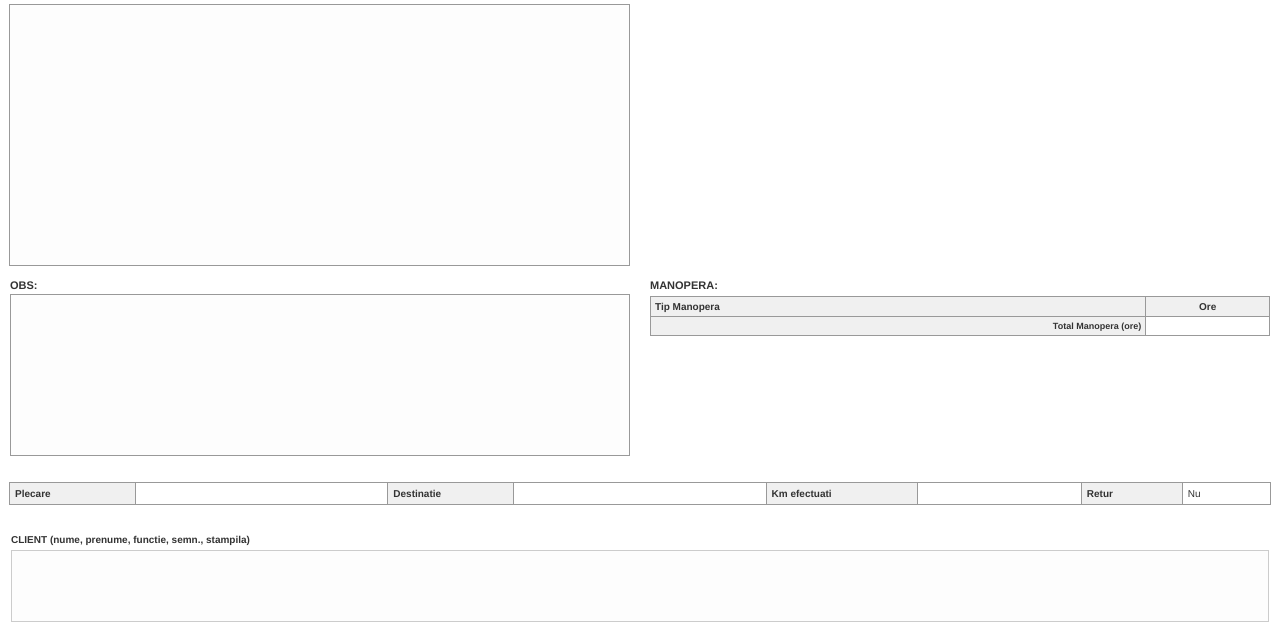
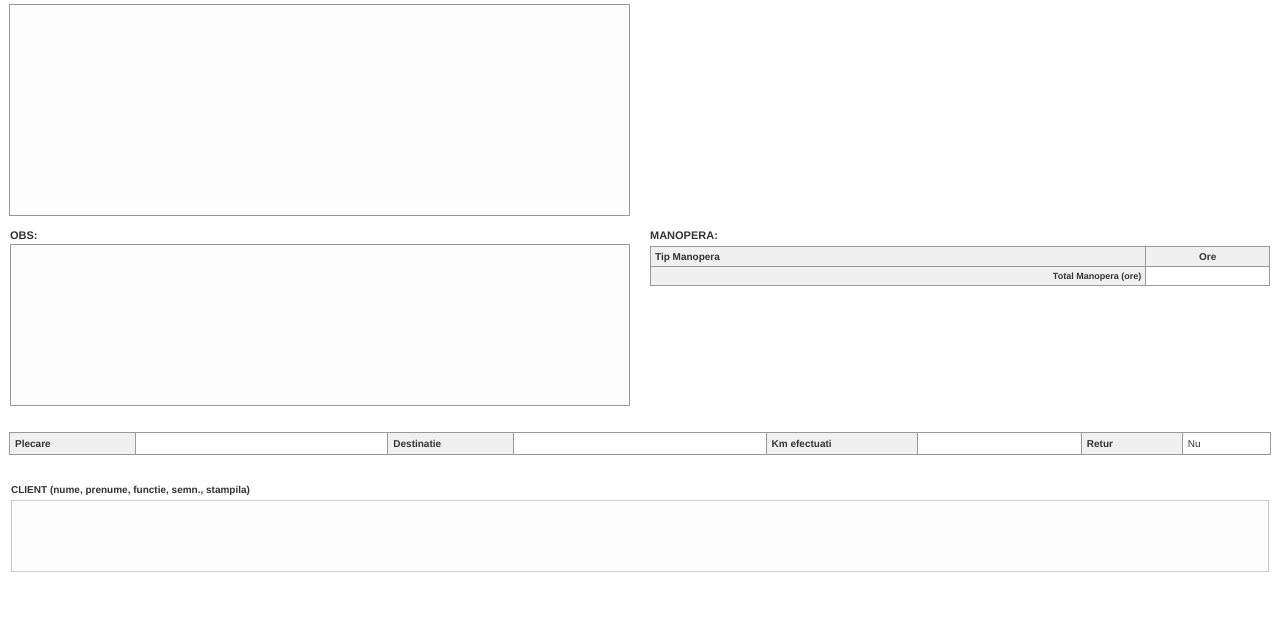
Before and after one commit to DrgDodge/app_report, a Flask app: template src/routes/templates/report_template.html in a window 1280 px wide. Shown: the part 424-1057 px from the top of the page. After the commit the page ends 996 px from the top, so only its background shows below. Run offline with Flask 3, Linux system fonts and the light colour scheme; the template is opened without the code that fills it, so the values that code supplies are empty.

Commit message:
V0.7.6 - Fix Template

```diff
--- a/src/routes/templates/report_template.html
+++ b/src/routes/templates/report_template.html
@@ -311,7 +311,7 @@
 
                     <div class="form-section">
                         <span class="form-label">Operatii efectuate:</span>
-                        <div class="form-text-box" style="min-height: 250px;">
+                        <div class="form-text-box" style="min-height: 200px;">
                             {{ raport.operatii_efectuate }}
                         </div>
                     </div>
```
